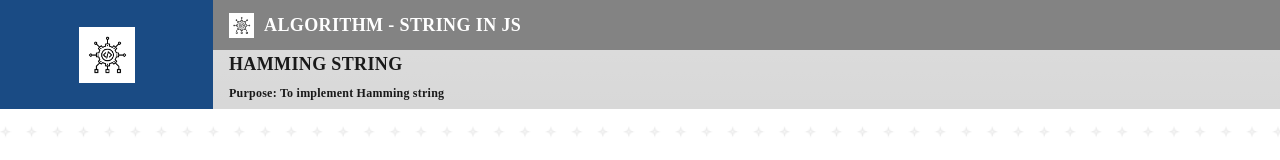
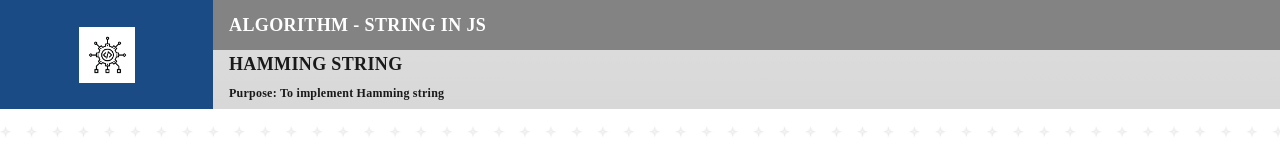
Before and after one commit to Priyanka23-Brs/Hamming-String-Algorithm, a plain HTML site: page index.html in a window 1280 px wide. Shown: the top 160 px of the page. Drawn offline with nearby package versions, Linux system fonts and the light colour scheme.

Commit message:
Update index.html

```diff
--- a/index.html
+++ b/index.html
@@ -26,7 +26,7 @@
           </nav>
           <div class="flex-grow-1">
             <div class="ReactTitle ps-3 d-flex align-items-center">
-              <img src="assets/img/algorithm.png" alt="logo" />
+
               <h3 class="mb-0">Algorithm - String in JS</h3>
             </div>
             <div class="d-flex ps-3 align-items-center">
```
